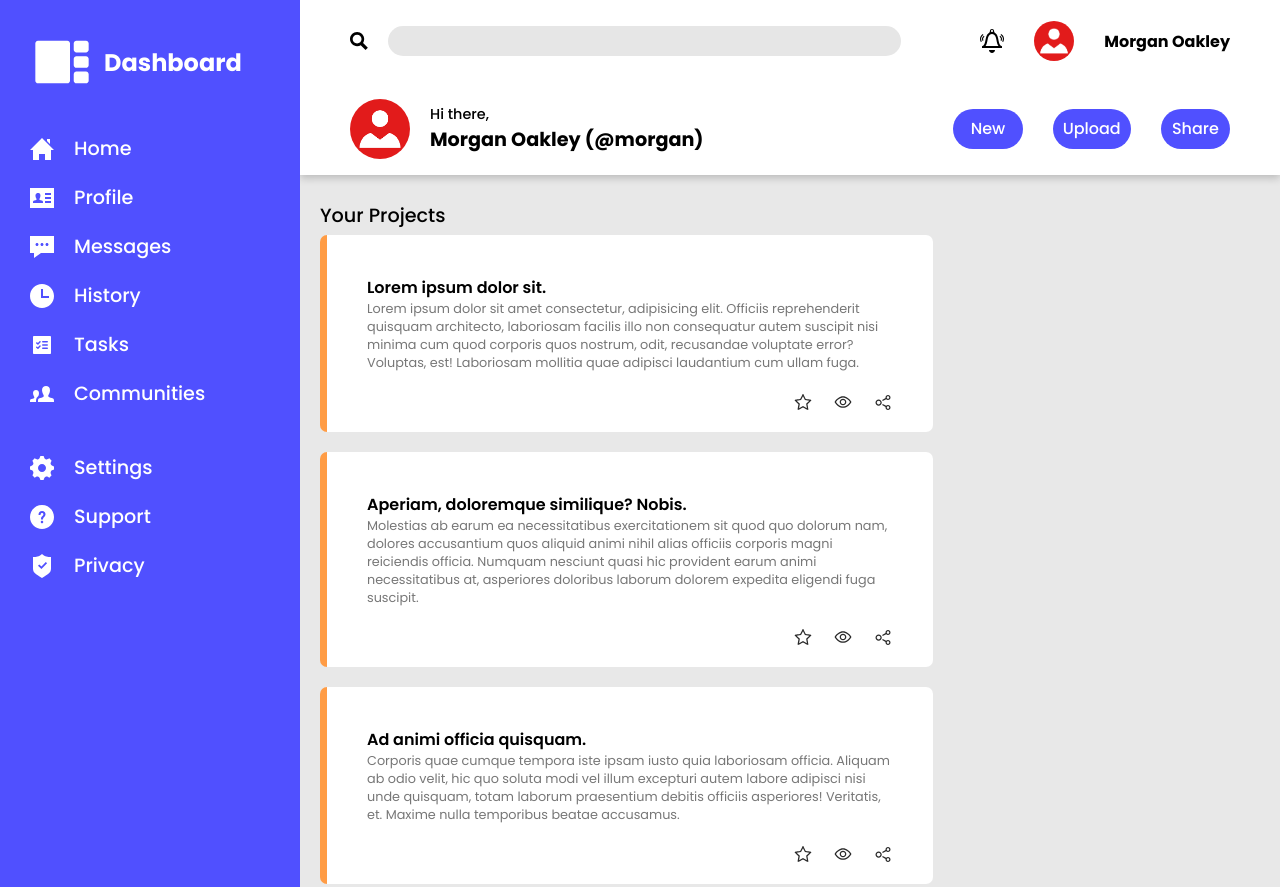
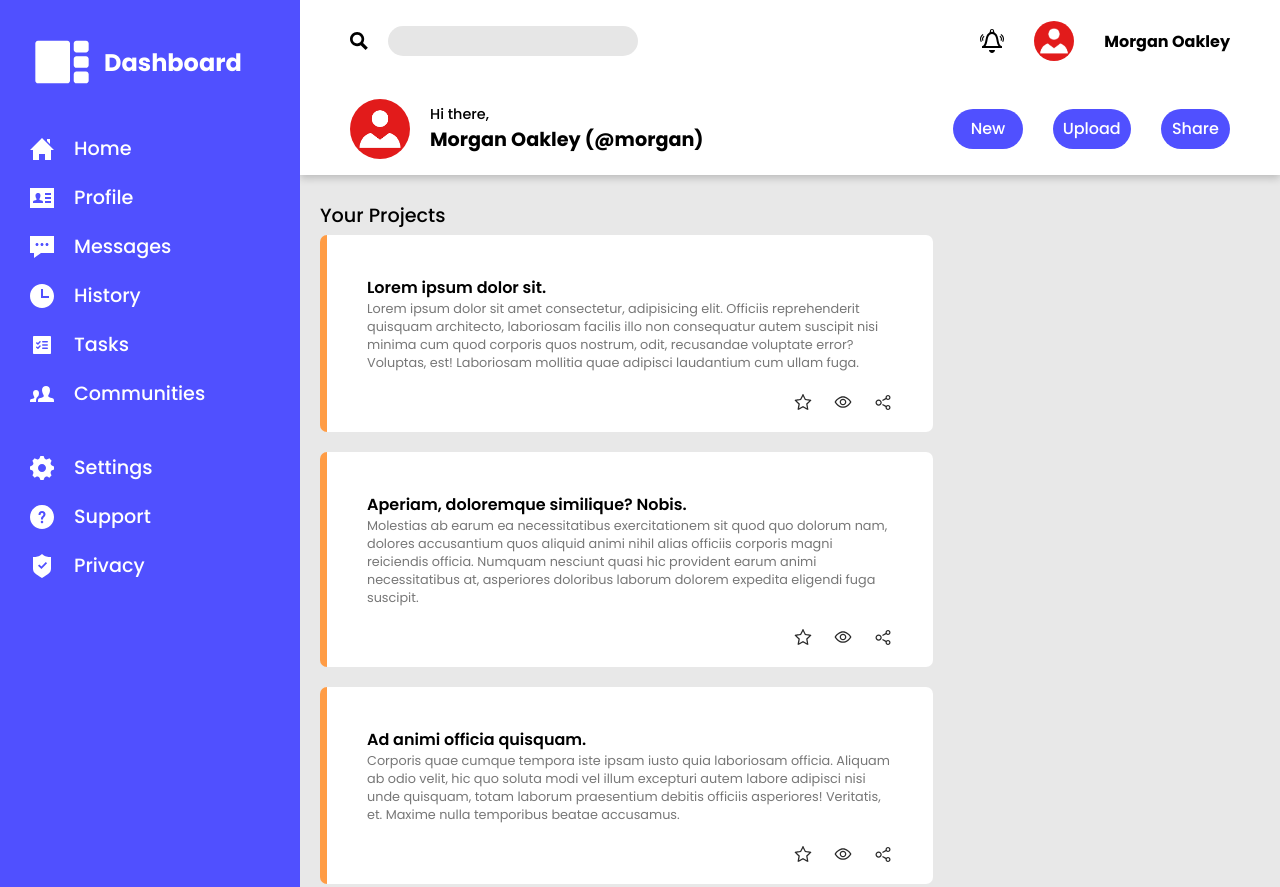
Before and after one commit to prefislt/odin-admindashboard, a plain HTML site: page index.html in a window 1280 px wide. Shown: the top 887 px of the page. Drawn offline with Linux system fonts and the light colour scheme.

Commit message:
Add search box animation

```diff
--- a/css/main.scss
+++ b/css/main.scss
@@ -138,12 +138,14 @@ body {
                         border: none;
                         border-radius: 20px;
                         height: 30px;
-                        width: 100%;
+                        width: 250px;
                         background-color: $searchBoxColor;
                         padding: 0 10px 0 10px;
                         box-sizing: border-box;
+                        transition: 0.5s ease-in-out;
 
                         &:focus {
+                            width: 100%;
                             outline: none;
                         }
                     }
```
Also changed, not shown: css/main.css, 1 other file.
